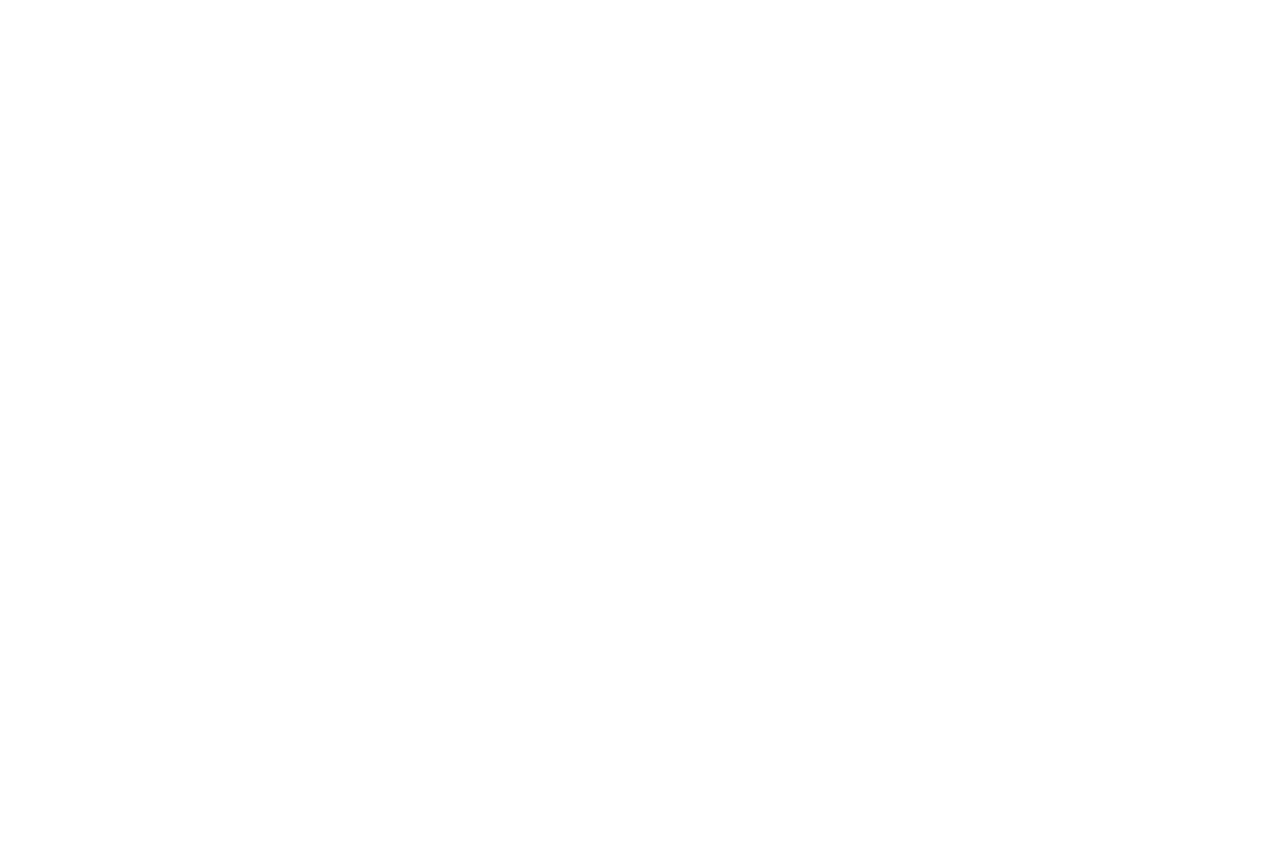
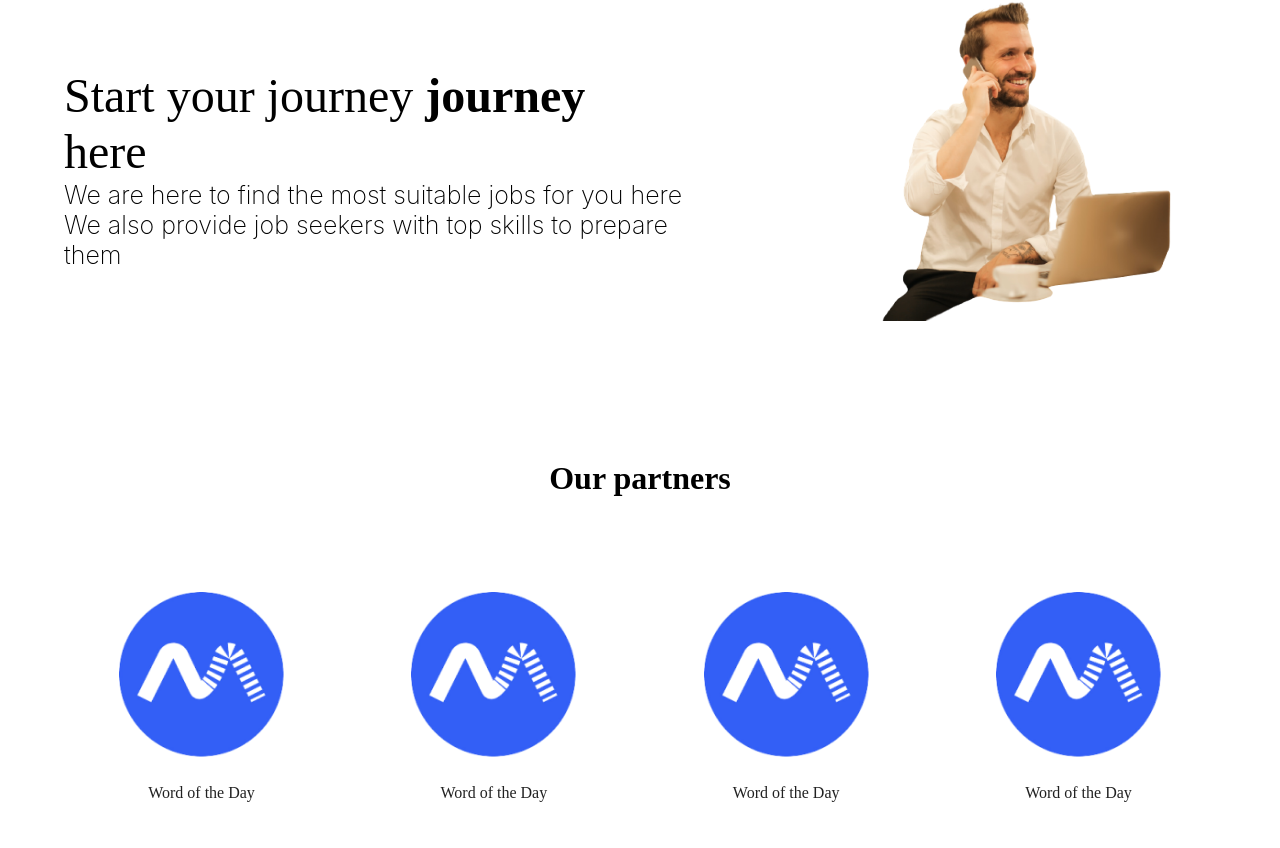
Before and after one commit to caezaocta/labor-winner, a React (Create React App) app: page / in a window 1280 px wide. Shown: the part 212-1060 px from the top of the page. Before the commit the page ends 800 px from the top, so only its background shows below. Built offline with nearby package versions, Linux system fonts and the light colour scheme.

Commit message:
testimonail section

```diff
--- a/src/App.js
+++ b/src/App.js
@@ -1,7 +1,11 @@
-import Landing from '../src/pages/Landing'
+import * as React from 'react';
+import Landing from './pages/Landing'
 import { ThemeProvider, createTheme } from '@mui/material/styles';
 
 const theme = createTheme({
+  typography: {
+    fontFamily: 'poppins'
+  },
   palette: {
     primary: {
       main: '#16609D',
@@ -18,10 +22,12 @@
 })
 
 function App() {
+
   return (
     <ThemeProvider theme={theme}>
       <div className="App">
-        <Landing />
+        <Landing
+        />
       </div>
     </ThemeProvider>
   );
--- a/src/pages/Landing/index.js
+++ b/src/pages/Landing/index.js
@@ -1,9 +1,126 @@
-import Navbar from '../../components/organisms/Navbar'
+import Navbar from '../../components/organisms/Navbar';
+import Container from '@mui/material/Container'
+import Grid from '@mui/material/Grid'
+import Typography from '@mui/material/Typography'
+import Box from '@mui/material/Box'
+import Card from '@mui/material/Card'
+import './styles.css'
+import HeroImage from '../../../src/assets/heroImage.png'
+import LogoBwa from '../../../src/assets/logo-bwa.png'
+import * as React from 'react';
+import CardActions from '@mui/material/CardActions';
+import CardMedia from '@mui/material/CardMedia';
+import CardContent from '@mui/material/CardContent';
+import Button from '@mui/material/Button';
+
+
+const bull = (
+    <Box
+        component="span"
+        sx={{ display: 'inline-block', mx: '2px', transform: 'scale(0.8)' }}
+    >
+        •
+    </Box>
+);
 
 const Landing = () => {
     return (
         <>
             <Navbar></Navbar>
+
+            <Container className="hero-section" id="hero-section">
+                <Box gridTemplateColumns="repeat(12, 1fr)" gap={2} sx={{ display: 'flex', justifyContent: 'space-between', alignContent: 'center' }}>
+                    <Box gridColumn="span 6" sx={{ marginTop: 25 }}>
+                        <Typography variant="h3">
+                            Start your journey <span style={{ fontWeight: 'bold' }}>journey</span>
+                            <br />
+                            here
+                        </Typography>
+                        <Typography variant="subtitle" style={{ fontWeight: '200', fontSize: '25px' }}>
+                            We are here to find the most suitable jobs for you here
+                            <br />
+                            We also provide job seekers with top skills to prepare them
+                        </Typography>
+                    </Box>
+                    <Box gridColumn="span 6" sx={{ marginTop: 15 }}>
+                        <img src={HeroImage} alt="halo" style={{ width: 500 }} />
+                    </Box>
+                </Box>
+            </Container>
+
+            <Container className="testimonials-section" id="testimonials-section" sx={{ minHeight: "500px", marginTop: "128px" }}>
+                <Typography variant="h6" center sx={{ fontSize: 16, textAlign: 'center', marginBottom: 10 }}>
+                    <h1>Our partners</h1>
+                </Typography>
+
+                <Box gridTemplateColumns="repeat(12, 1fr)" gap={2} sx={{ display: 'flex', justifyContent: 'space-between', alignContent: 'center' }}>
+                    <Card style={{ minWidth: 275, backgroundColor: 'transparent', border: 'none', boxShadow: 'none' }}>
+                        <CardMedia
+                            component="img"
+                            height="180"
+                            image={LogoBwa}
+                            alt="green iguana"
+                            style={{ borderRadius: '50%', textAlign: 'center' }}
+                        />
+                        <CardContent>
+                            <Typography sx={{ textAlign: 'center', fontSize: 16 }} color="text.primary" gutterBottom>
+                                Word of the Day
+                            </Typography>
+
+                        </CardContent>
+                    </Card>
+                    <Card style={{ minWidth: 275, backgroundColor: 'transparent', border: 'none', boxShadow: 'none' }}>
+                        <CardMedia
+                            component="img"
+                            height="180"
+                            image={LogoBwa}
+                            alt="green iguana"
+                            style={{ borderRadius: '50%', textAlign: 'center' }}
+                        />
+                        <CardContent>
+                            <Typography sx={{ textAlign: 'center', fontSize: 16 }} color="text.primary" gutterBottom>
+                                Word of the Day
+                            </Typography>
+
+                        </CardContent>
+                    </Card>
+                    <Card style={{ minWidth: 275, backgroundColor: 'transparent', border: 'none', boxShadow: 'none' }}>
+                        <CardMedia
+                            component="img"
+                            height="180"
+                            image={LogoBwa}
+                            alt="green iguana"
+                            style={{ borderRadius: '50%', textAlign: 'center' }}
+                        />
+                        <CardContent>
+                            <Typography sx={{ textAlign: 'center', fontSize: 16 }} color="text.primary" gutterBottom>
+                                Word of the Day
+                            </Typography>
+
+                        </CardContent>
+                    </Card>
+                    <Card style={{ minWidth: 275, backgroundColor: 'transparent', border: 'none', boxShadow: 'none' }}>
+                        <CardMedia
+                            component="img"
+                            height="180"
+                            image={LogoBwa}
+                            alt="green iguana"
+                            style={{ borderRadius: '50%', textAlign: 'center' }}
+                        />
+                        <CardContent>
+                            <Typography sx={{ textAlign: 'center', fontSize: 16 }} color="text.primary" gutterBottom>
+                                Word of the Day
+                            </Typography>
+
+                        </CardContent>
+                    </Card>
+                </Box>
+            </Container>
+
+            <Container className="ourpartners-section" id="ourpartners-section" sx={{ minHeight: "500px" }}>
+                <h1>Our partners</h1>
+            </Container>
+
         </>
     );
 };
--- /dev/null
+++ b/src/pages/Landing/styles.css
@@ -0,0 +1,5 @@
+.container {
+    width: 100vw;
+    padding-left: 0;
+    padding-right: 0;
+}
```
Also changed, not shown: src/assets/heroImage.png (added), src/assets/logo-bwa.png (added).
